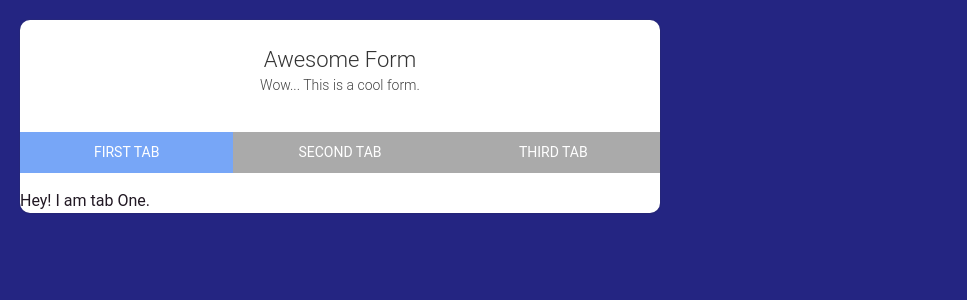
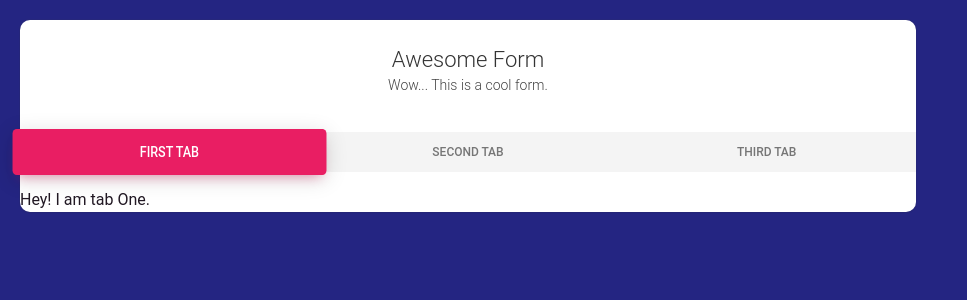
Before and after one commit to Matt-Wigg/form-tabs, a React app: page / in a window 1280 px wide. Shown: the top 300 px of the page, without its empty margins (0-967 px from the left). Built offline with nearby package versions, Linux system fonts and the light colour scheme.

Commit message:
Moves assets outside of components folder and adds focus scale on tabs

```diff
--- a/src/components/App.jsx
+++ b/src/components/App.jsx
@@ -1,7 +1,7 @@
 import React from 'react';
 import styled from 'styled-components';
 
-import GlobalStyle from './assets/styles';
+import GlobalStyle from '../../assets/styles';
 import Tabs from './Tabs';
 
 const FormWrap = styled.div`
@@ -9,7 +9,7 @@ const FormWrap = styled.div`
   border-radius: 10px;
   box-shadow: 0 1px 2px rgba(0,0,0,.05), 0 0 0 1px rgba(63,63,68,.1);
   font-weight: 400;
-  width: 50%;
+  width: 70%;
   margin: 20px;
 `;
 
--- a/src/components/Tab.jsx
+++ b/src/components/Tab.jsx
@@ -3,21 +3,22 @@ import PropTypes from 'prop-types';
 import styled from 'styled-components';
 
 const Button = styled.button`
-  background-color: ${(props) => (props.activeTab === props.label ? '#77a6f7' : '#aaa')};
+  background-color: ${(props) => (props.activeTab === props.label ? '#e91e63' : '#c8c8c833')};
   border: none;
-  color: white;
+  box-shadow: ${(props) => (props.activeTab === props.label ? '0 4px 20px 0px rgba(0, 0, 0, 0.14), 0 7px 10px -5px rgba(233, 30, 99, 0.4)' : '')};
+  border-radius: ${(props) => (props.activeTab === props.label ? '4px' : '0')};
   width: 100%;
   float: left;
   position: relative;
   display: inline-block;
-  padding: 0;
   outline: none;
-  box-shadow: inset 0px 0px 0px #23ccef;
-  transition: all 0.25s !important;
+  transition: all 0.25s cubic-bezier(0.29, 1.42, 0.79, 1) 0s;
+  transform: ${(props) => (props.activeTab === props.label ? 'scale(1.05, 1.15)' : 'scale(1)')};
+  z-index: ${(props) => (props.activeTab === props.label ? '1' : '0')};
 `;
 
 const Label = styled.span`
-  color: #fff;
+  color: ${(props) => (props.activeTab === props.label ? '#fff' : '#767676')};
   text-align: center;
   border: none;
   text-transform: uppercase;
@@ -25,8 +26,8 @@ const Label = styled.span`
   display: block;
   padding: 10px 15px;
   cursor: pointer;
-  font-size: 14px;
-  font-weight: 400;
+  font-size: 12px;
+  font-weight: 500;
 `;
 
 class Tab extends Component {
@@ -53,7 +54,12 @@ class Tab extends Component {
         onClick={onClick}
         onKeyPress={onClick}
       >
-        <Label>{label}</Label>
+        <Label
+          activeTab={activeTab}
+          label={label}
+        >
+          {label}
+        </Label>
       </Button>
     );
   }
```
Also changed, not shown: assets/styles.js (renamed from src/components/assets/styles.js).
